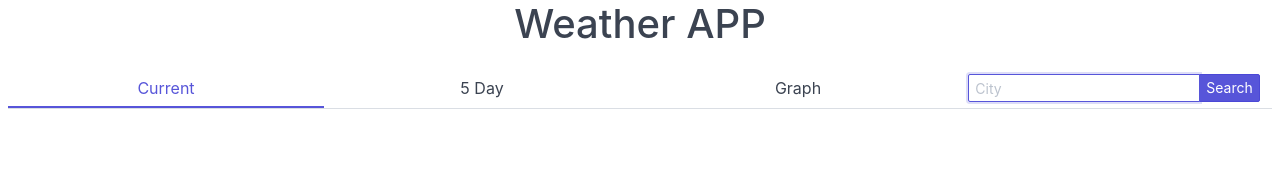
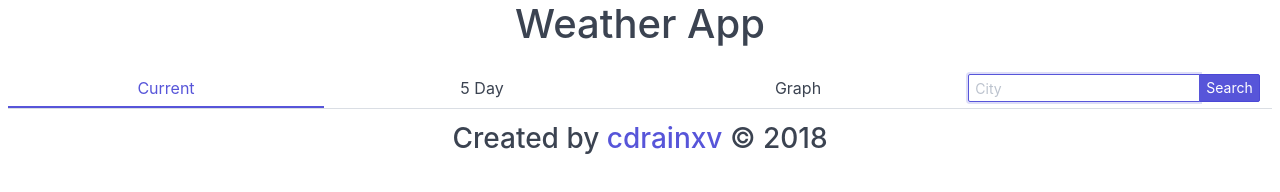
Before and after one commit to cdrani/weather, a website built with webpack: page dist/index.html in a window 1280 px wide. Built offline with nearby package versions, Linux system fonts and the light colour scheme.

Commit message:
add footer

```diff
--- a/dist/index.html
+++ b/dist/index.html
@@ -7,18 +7,10 @@
       rel="stylesheet"
       href="https://unpkg.com/spectre.css/dist/spectre.min.css"
     />
-    <link
-      rel="stylesheet"
-      href="https://unpkg.com/spectre.css/dist/spectre-exp.min.css"
-    />
-    <link
-      rel="stylesheet"
-      href="https://unpkg.com/spectre.css/dist/spectre-icons.min.css"
-    />
   </head>
   <body>
     <div id="content" class="container">
-      <h1 class="text-center">Weather APP</h1>
+      <h1 class="text-center">Weather App</h1>
       <ul class="tab tab-block">
         <li class="options tab-item active"><a href="#">Current</a></li>
         <li class="options tab-item"><a href="#">5 Day</a></li>
@@ -49,6 +41,13 @@
         </div>
       </div>
     </div>
+    <footer>
+      <p class="h3 text-center mt-2">
+        Created by
+        <a class="text-link" href="github.com/cdrainxv/weather">cdrainxv</a>
+        &copy; 2018
+      </p>
+    </footer>
     <script
       defer
       src="https://use.fontawesome.com/releases/v5.3.1/js/all.js"
```
